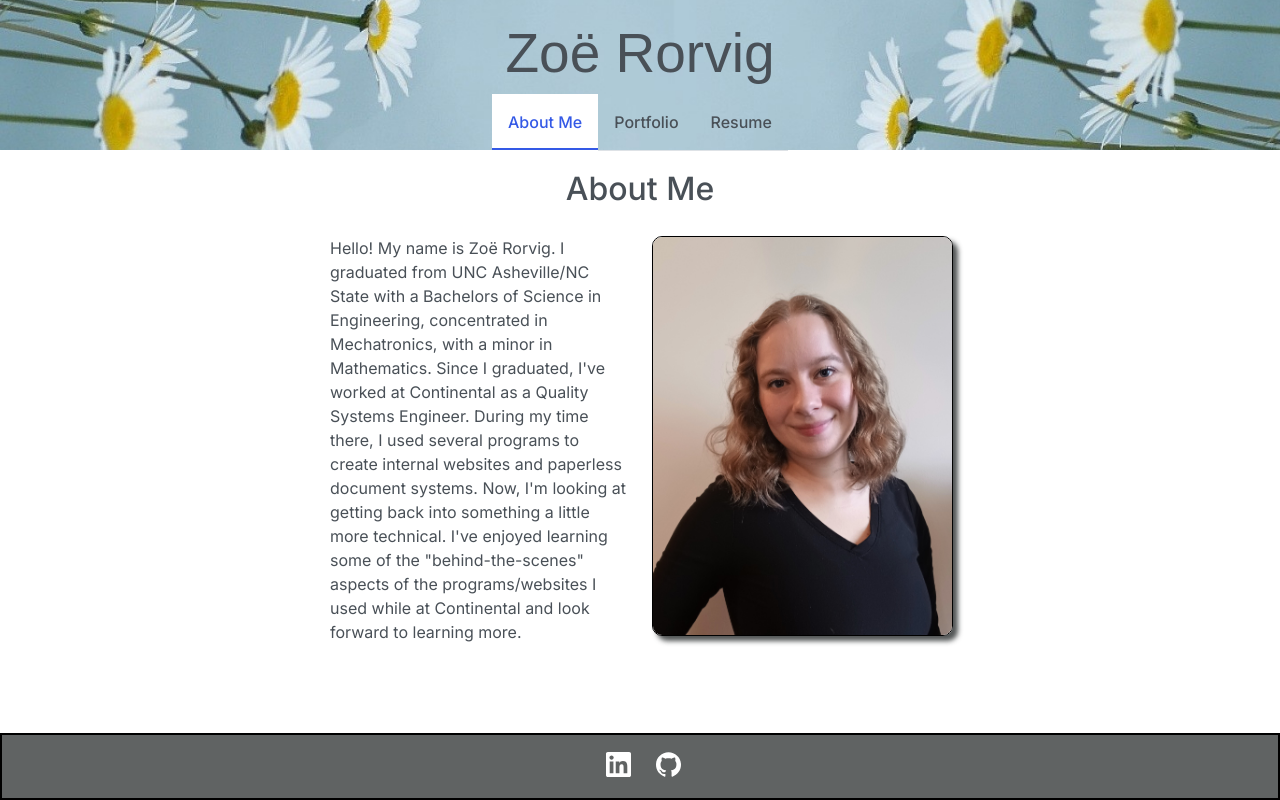
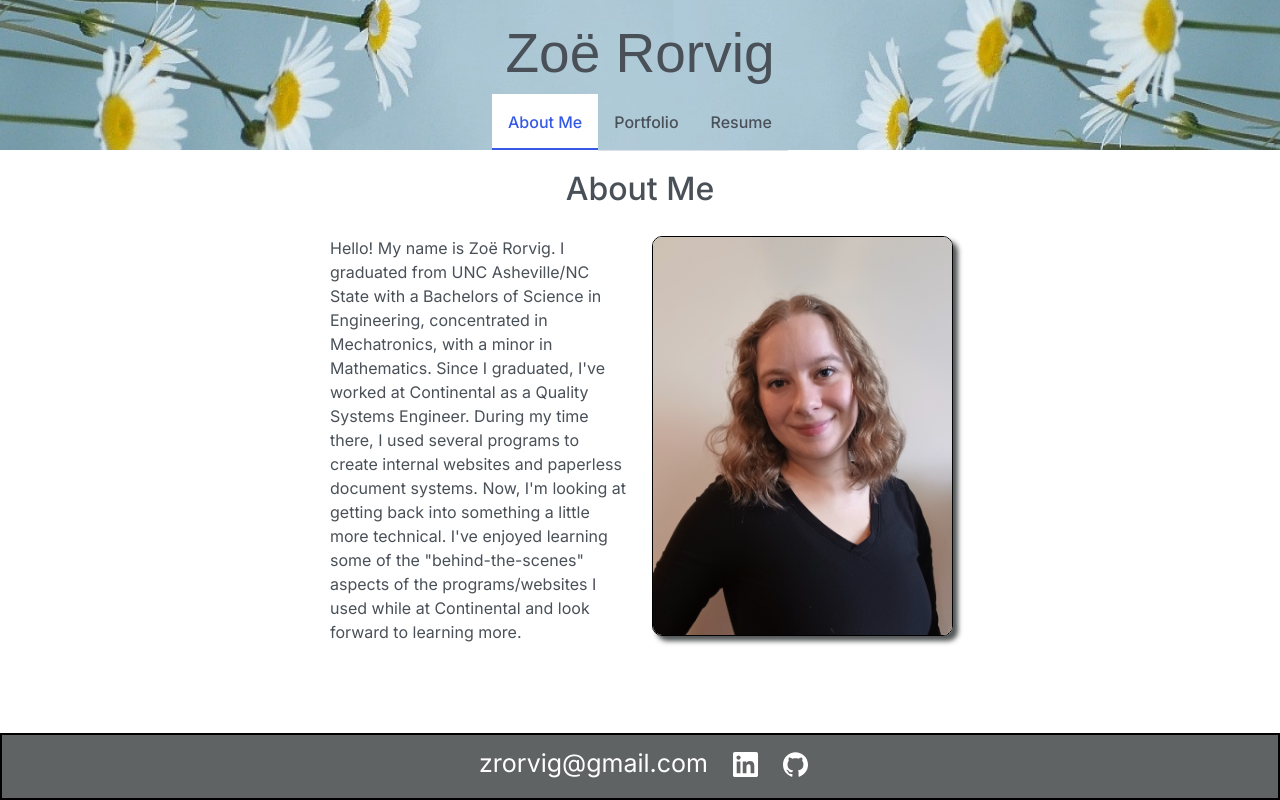
Before and after one commit to ZoeRorvig/my-react-portfolio, a React (Create React App) app: page / in a window 1280 px wide. Built offline with nearby package versions, Linux system fonts and the light colour scheme.

Commit message:
added email to footer

```diff
--- a/src/App.css
+++ b/src/App.css
@@ -126,6 +126,7 @@ footer ul li {
 
 .imgContainer:hover .imageOverlay{
     opacity: 1;
+    color: black;
 }
 
 .projectLinks {
--- a/src/components/pages/Footer.js
+++ b/src/components/pages/Footer.js
@@ -1,12 +1,14 @@
 import React from 'react';
 import { SiGithub } from "@react-icons/all-files/si/SiGithub";
 import { SiLinkedin } from "@react-icons/all-files/si/SiLinkedin";
-import { SiInstagram } from "@react-icons/all-files/si/SiInstagram";
 
 export default function Footer() {
     return (
         <footer>
             <ul>
+                <li>
+                <a href="mailto: zrorvig@gmail.com" className='footer-links'>zrorvig@gmail.com</a>
+                </li>
                 <li>
                     <a href='https://www.linkedin.com/in/zoerorvig/' target='_blank' rel='noreferrer' className='footer-links'><SiLinkedin /></a>
                 </li>
--- a/src/components/pages/Project.js
+++ b/src/components/pages/Project.js
@@ -13,7 +13,7 @@ export default function Project(props) {
                     <div className='imgContainer'>
                     <a href={project.deployed} target="_blank" rel="noreferrer">
                         <img src={project.image} alt={project.title} className='projectImage'/>
-                        <p className='imageOverlay'>Image OVerlay</p>
+                        <p className='imageOverlay'>Click Here for Deployed Project</p>
                     </a>
                     </div>
                     {/* <div className='d-flex align-items-center justify-content-center'>
```
